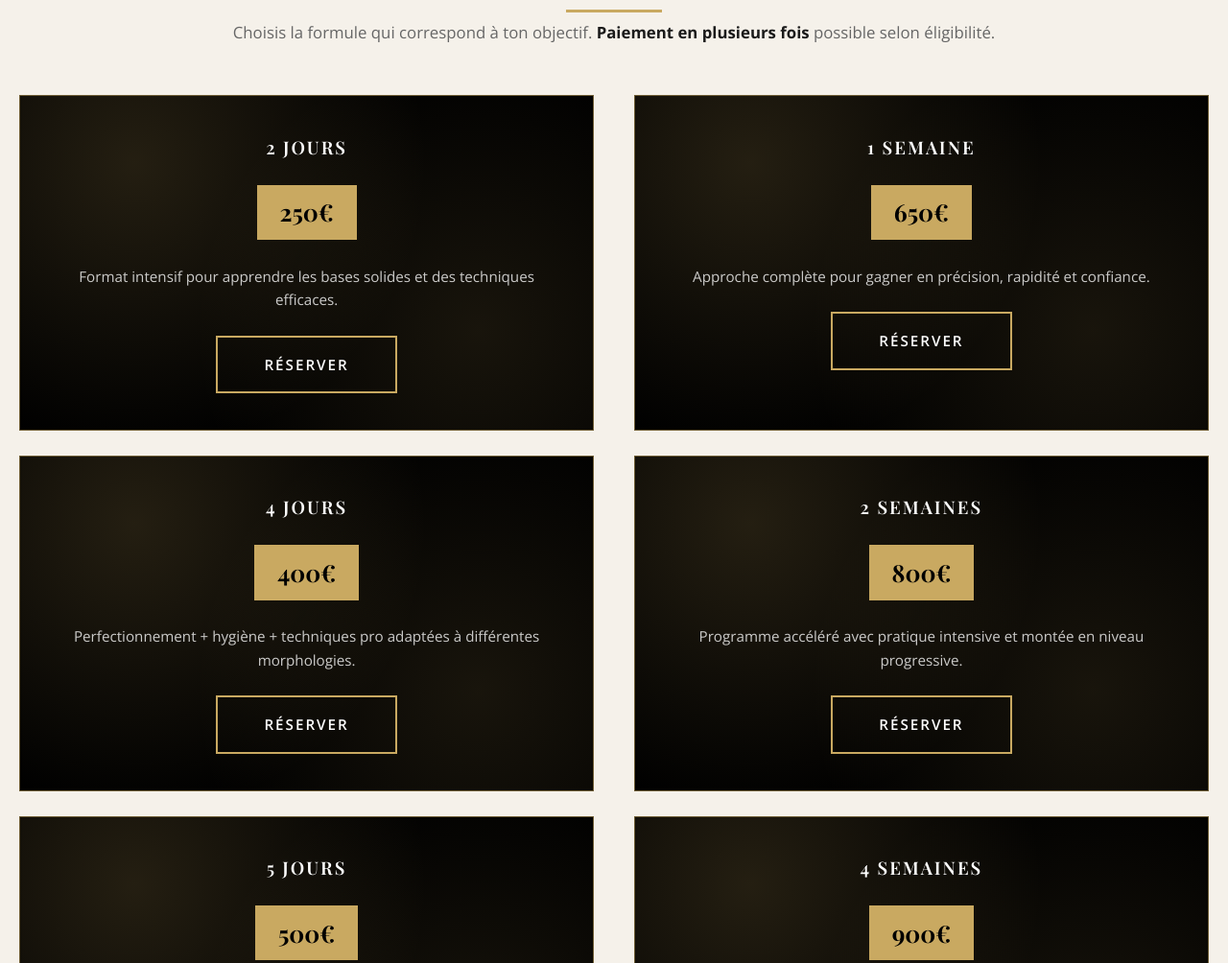
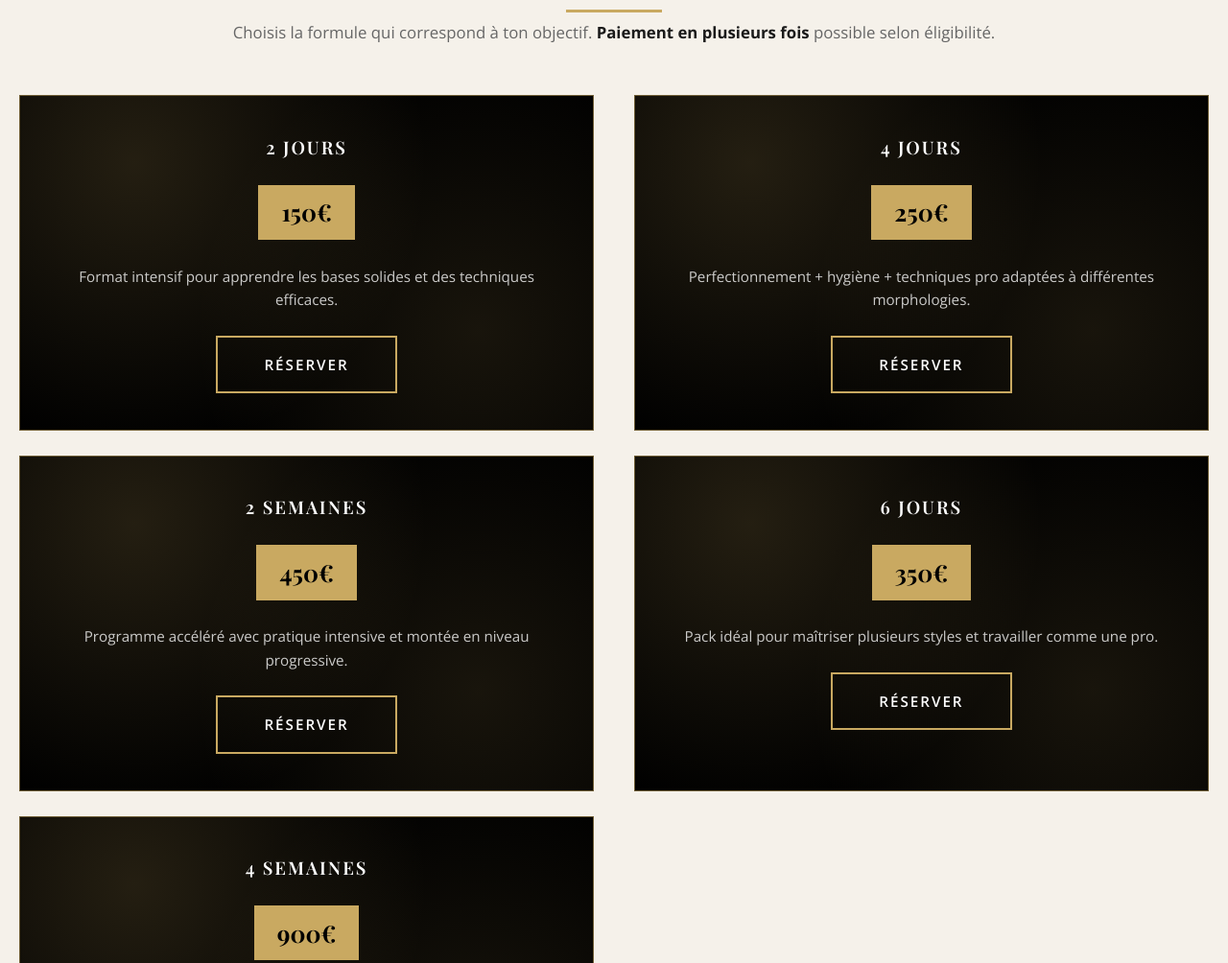
Before and after one commit to tangouosty-art/rkbeauty-front, a plain HTML site: page formations.html in a window 1280 px wide. Shown: the part 794-1798 px from the top of the page at 96% size. Drawn offline with nearby package versions, Linux system fonts and the light colour scheme; a web font is replaced by a local one.

Commit message:
Update prices on formations and reservation pages

```diff
--- a/formations.html
+++ b/formations.html
@@ -281,23 +281,15 @@
         <!-- 2 jours -->
         <article class="formule-card">
           <h3>2 jours</h3>
-          <p class="formule-price">250€</p>
+          <p class="formule-price">150€</p>
           <p class="formule-note">Format intensif pour apprendre les bases solides et des techniques efficaces.</p>
           <a class="btn-card" href="reservation.html?formation=Formation%202%20jours&prix=250">Réserver</a>
-        </article>
-
-        <!-- 1 semaine -->
-        <article class="formule-card">
-          <h3>1 semaine</h3>
-          <p class="formule-price">650€</p>
-          <p class="formule-note">Approche complète pour gagner en précision, rapidité et confiance.</p>
-          <a class="btn-card" href="reservation.html?formation=Formation%201%20semaine&prix=650">Réserver</a>
         </article>
 
         <!-- 4 jours -->
         <article class="formule-card">
           <h3>4 jours</h3>
-          <p class="formule-price">400€</p>
+          <p class="formule-price">250€</p>
           <p class="formule-note">Perfectionnement + hygiène + techniques pro adaptées à différentes morphologies.</p>
           <a class="btn-card" href="reservation.html?formation=Formation%204%20jours&prix=400">Réserver</a>
         </article>
@@ -305,15 +297,15 @@
         <!-- 2 semaines -->
         <article class="formule-card">
           <h3>2 semaines</h3>
-          <p class="formule-price">800€</p>
+          <p class="formule-price">450€</p>
           <p class="formule-note">Programme accéléré avec pratique intensive et montée en niveau progressive.</p>
           <a class="btn-card" href="reservation.html?formation=Formation%202%20semaines&prix=800">Réserver</a>
         </article>
 
         <!-- 5 jours -->
         <article class="formule-card">
-          <h3>5 jours</h3>
-          <p class="formule-price">500€</p>
+          <h3>6 jours</h3>
+          <p class="formule-price">350€</p>
           <p class="formule-note">Pack idéal pour maîtriser plusieurs styles et travailler comme une pro.</p>
           <a class="btn-card" href="reservation.html?formation=Formation%205%20jours&prix=500">Réserver</a>
         </article>
```
Also changed, not shown: reservation.html (+5 -5 lines).
